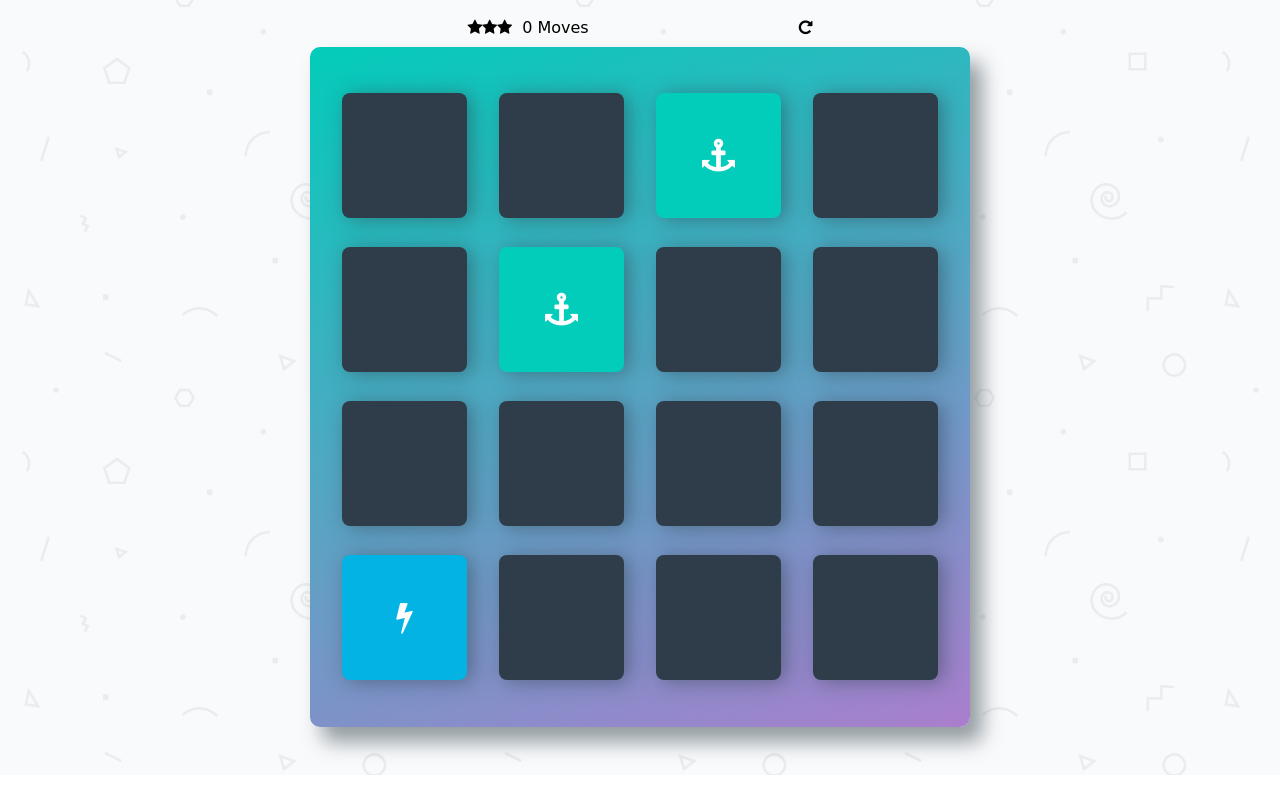
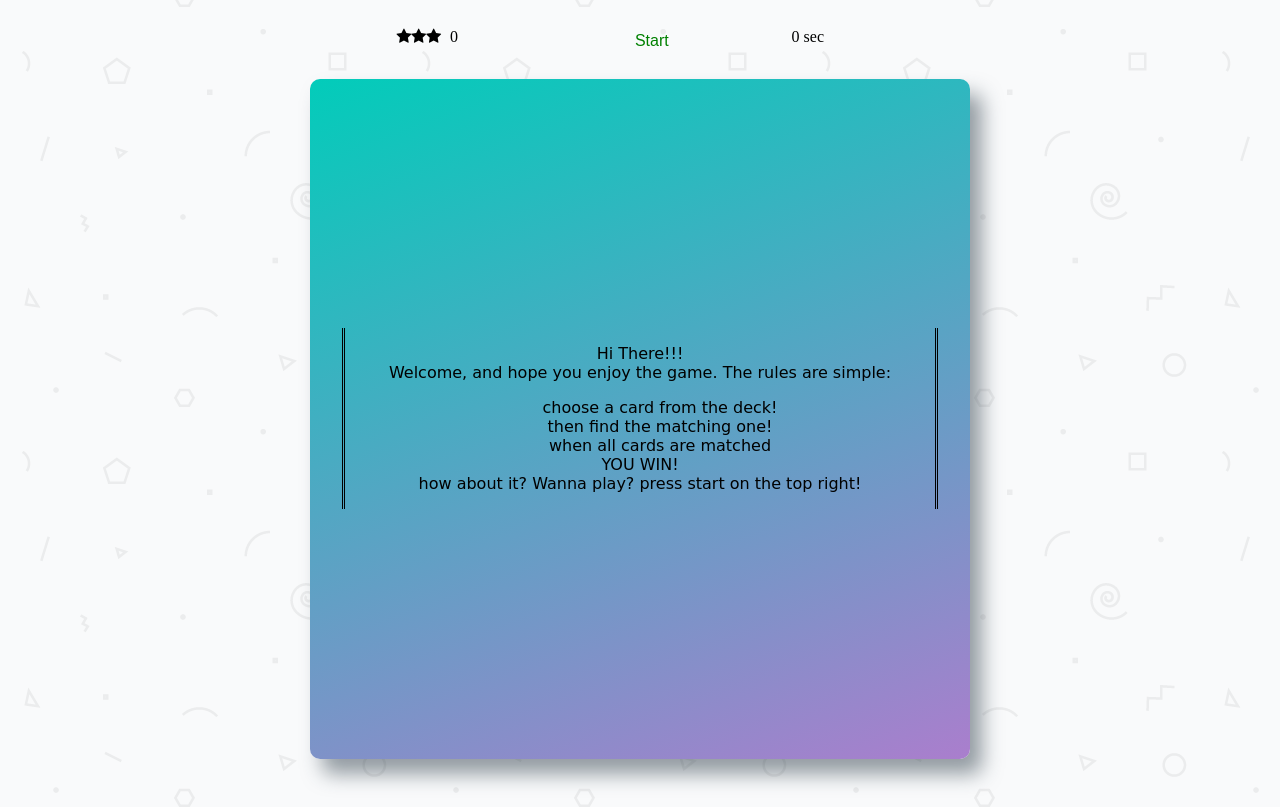
Before and after one commit to abdochoufani/Memory-Game, a plain HTML site: page index.html in a window 1280 px wide. Shown: the part 68-875 px from the top of the page. Before the commit the page ends 843 px from the top, so only its background shows below. Drawn offline with Linux system fonts and the light colour scheme; a web font is replaced by a local one.

Commit message:
adding start button and reset button

```diff
--- a/css/app.css
+++ b/css/app.css
@@ -29,6 +29,7 @@ body {
 }
 
 h1 {
+
     font-family: 'Open Sans', sans-serif;
     font-weight: 300;
 }
@@ -71,6 +72,10 @@ h1 {
     cursor: default;
 }
 
+.deck .card.open.lock{
+    pointer-events:none;
+}
+
 .deck .card.show {
     font-size: 33px;
 }
@@ -86,9 +91,16 @@ h1 {
  */
 
 .score-panel {
-    text-align: left;
-    width: 345px;
+    display: inline-flex;
+     font-family: 'Geostar';
+    text-align: center;
+    width: 635px;
+    padding-bottom: 5px;
     margin-bottom: 10px;
+}
+.score-panel .panel{
+    padding-top: 10px;
+    width: 33%;
 }
 
 .score-panel .stars {
@@ -103,7 +115,56 @@ h1 {
     display: inline-block;
 }
 
-.score-panel .restart {
+
+.score-panel .restart{
+    justify-content: center;
+    display: inline-flex;
+    width: 33%;
+}
+.time{
+    margin-left: 0;
+}
+
+.btn {
+    font-size:1.1em;
+    margin-left: 80px;
     float: right;
+    border: none;
+    background-color: inherit;
+    padding: 14px 28px;
+    font-size: 16px;
     cursor: pointer;
+    display: inline-block;
+
 }
+
+.btn:hover {background: #eee;}
+
+.success {color: green;}
+
+
+.restart-btn{
+    margin-left: 50px;
+    padding-top: 10px;
+}
+
+.score-panel .time{
+    margin-right:15px;
+    margin-left:50px;
+    padding-top: 10px;
+
+}
+.instructions{
+    text-align: center;
+    width:625px;
+    border-right: double;
+    border-left: double;
+}
+.instructions .instruction-list{
+    list-style-type: none;
+}
+
+.you-win{
+    font-style: bold;
+
+}
--- a/index.html
+++ b/index.html
@@ -6,6 +6,7 @@
     <meta name="description" content="">
     <link rel="stylesheet prefetch" href="https://maxcdn.bootstrapcdn.com/font-awesome/4.6.1/css/font-awesome.min.css">
     <link rel="stylesheet prefetch" href="https://fonts.googleapis.com/css?family=Coda">
+    <link href='https://fonts.googleapis.com/css?family=Geostar' rel='stylesheet'>
     <link rel="stylesheet" href="css/app.css">
 </head>
 <body>
@@ -16,71 +17,41 @@
         </header>
 
         <section class="score-panel">
-        	<ul class="stars">
-        		<li><i class="fa fa-star"></i></li>
-        		<li><i class="fa fa-star"></i></li>
-        		<li><i class="fa fa-star"></i></li>
-        	</ul>
+            <div class="panel">
+            <ul class="stars">
+            </ul>
+            <span class="moves">0</span>
 
-        	<span class="moves">3</span> Moves
+        </div>
+
 
             <div class="restart">
-        		<i class="fa fa-repeat"></i>
-        	</div>
+                 <button class="btn success"> Start </button>
+                 <div class="restart-btn">
+             </div>
+
+            </div>
+            <span class="time">0 sec</span>
         </section>
 
         <ul class="deck">
-            <li class="card">
-                <i class="fa fa-diamond"></i>
-            </li>
-            <li class="card">
-                <i class="fa fa-paper-plane-o"></i>
-            </li>
-            <li class="card match">
-                <i class="fa fa-anchor"></i>
-            </li>
-            <li class="card">
-                <i class="fa fa-bolt"></i>
-            </li>
-            <li class="card">
-                <i class="fa fa-cube"></i>
-            </li>
-            <li class="card match">
-                <i class="fa fa-anchor"></i>
-            </li>
-            <li class="card">
-                <i class="fa fa-leaf"></i>
-            </li>
-            <li class="card">
-                <i class="fa fa-bicycle"></i>
-            </li>
-            <li class="card">
-                <i class="fa fa-diamond"></i>
-            </li>
-            <li class="card">
-                <i class="fa fa-bomb"></i>
-            </li>
-            <li class="card">
-                <i class="fa fa-leaf"></i>
-            </li>
-            <li class="card">
-                <i class="fa fa-bomb"></i>
-            </li>
-            <li class="card open show">
-                <i class="fa fa-bolt"></i>
-            </li>
-            <li class="card">
-                <i class="fa fa-bicycle"></i>
-            </li>
-            <li class="card">
-                <i class="fa fa-paper-plane-o"></i>
-            </li>
-            <li class="card">
-                <i class="fa fa-cube"></i>
-            </li>
+           <div class="instructions">
+            <p>Hi There!!!<br/>
+            Welcome, and hope you enjoy the game.
+                The rules are simple:<br/>
+                <ul class="instruction-list">
+                <li>choose a card from the deck! </li>
+                <li>then find the matching one!</li>
+                <li>when all cards are matched</li>
+                </ul>
+                <span class="you-win">YOU WIN!</span><br/>
+                how about it? Wanna play?
+            press start on the top right!</p>
+        </div>
         </ul>
     </div>
 
     <script src="js/app.js"></script>
+
 </body>
 </html>
```
